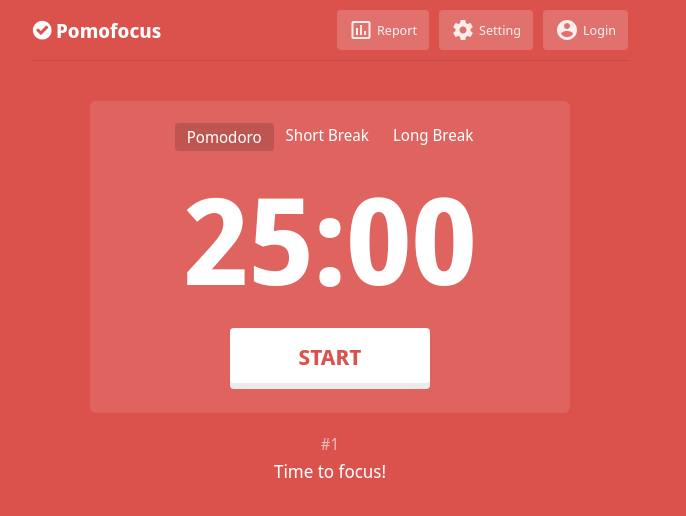
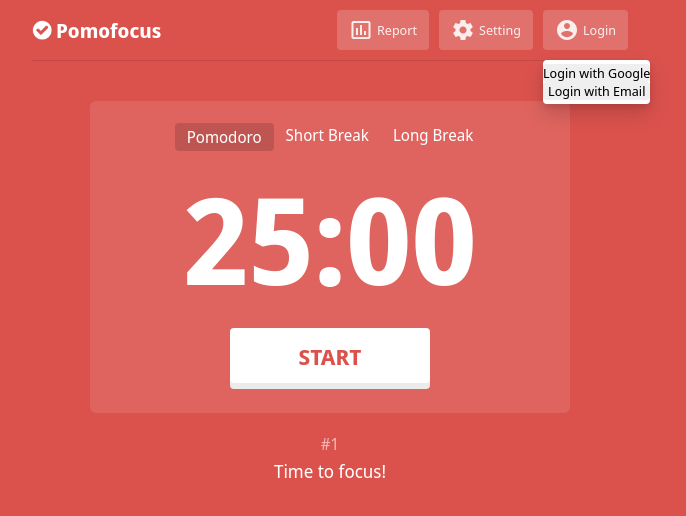
Before and after one commit to arielnmagno/pomodoro, a React (Create React App) app: page / in a window 1280 px wide. Shown: the top 516 px of the page, without its empty margins (310-996 px from the left). Built offline with nearby package versions, Linux system fonts and the light colour scheme.

Commit message:
Style drop down

```diff
--- /dev/null
+++ b/src/components/Dropdown.js
@@ -0,0 +1,5 @@
+import classes from "./Dropdown.module.css";
+
+export default function Dropdown({ children }) {
+  return <div className={classes.container}>{children}</div>;
+}
--- /dev/null
+++ b/src/components/Dropdown.module.css
@@ -0,0 +1,13 @@
+.container {
+  border-radius: 0.25rem;
+  padding: 0.25rem 0;
+  box-shadow: rgba(0, 0, 0, 0.15) 0 0.625rem 1.25rem,
+    rgba(0, 0, 0, 0.1) 0 0.1875rem 0.375rem;
+  position: absolute;
+  background-color: white;
+  transform: translateY(0.625rem);
+  width: fit-content;
+  height: fit-content;
+  display: flex;
+  flex-direction: column;
+}
--- a/src/components/Header.js
+++ b/src/components/Header.js
@@ -1,6 +1,7 @@
 import Logo from "./Logo";
 import Icon from "./Icon";
 import classes from "./Header.module.css";
+import Dropdown from "./Dropdown";
 
 function Button({ icon, children }) {
   return (
@@ -9,6 +10,10 @@ function Button({ icon, children }) {
       <span className={classes.label}>{children}</span>
     </button>
   );
+}
+
+function ImageButton({ children }) {
+  return <button>{children}</button>;
 }
 
 export default function Header() {
@@ -25,6 +30,10 @@ export default function Header() {
           </li>
           <li>
             <Button icon="account_circle">Login</Button>
+            <Dropdown>
+              <ImageButton>Login with Google</ImageButton>
+              <ImageButton>Login with Email</ImageButton>
+            </Dropdown>
           </li>
         </ul>
       </div>
```
Also changed, not shown: src/assets/envelope-black.png (added), src/assets/google-black.png (added).
